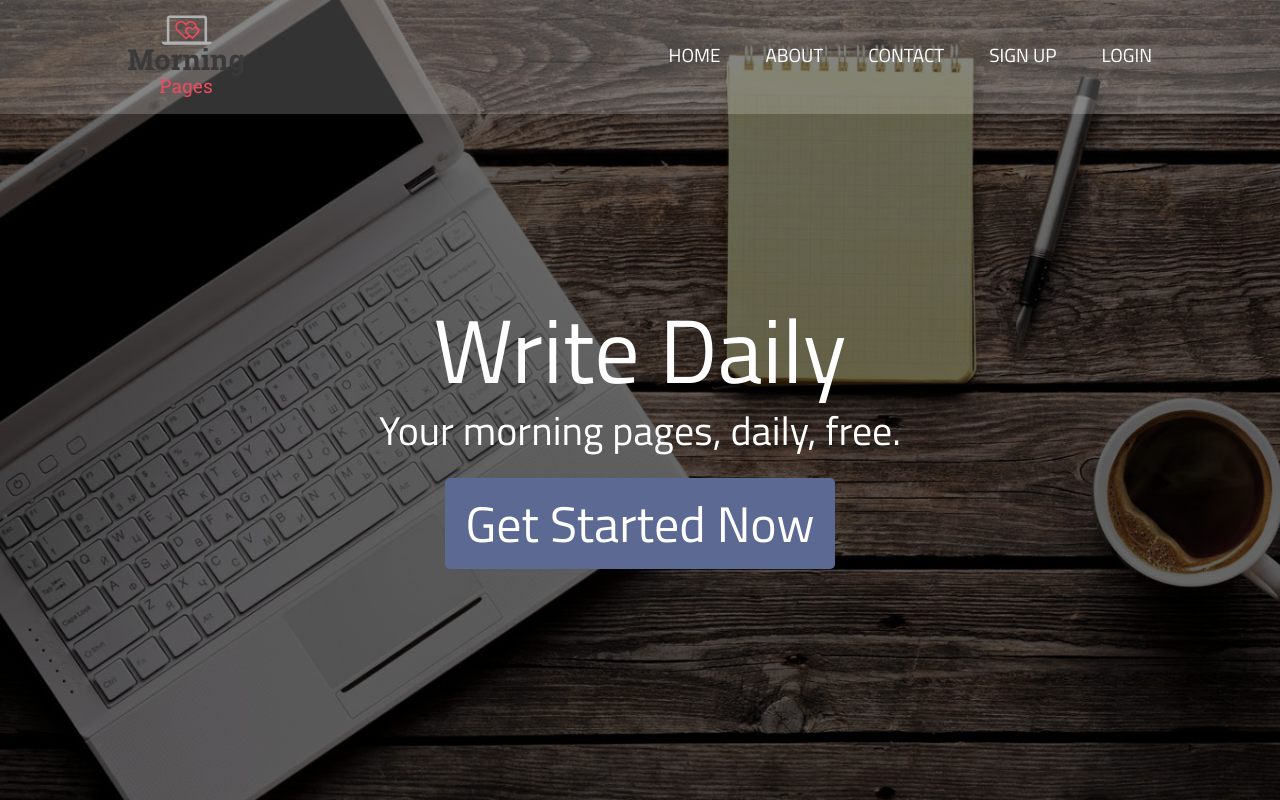
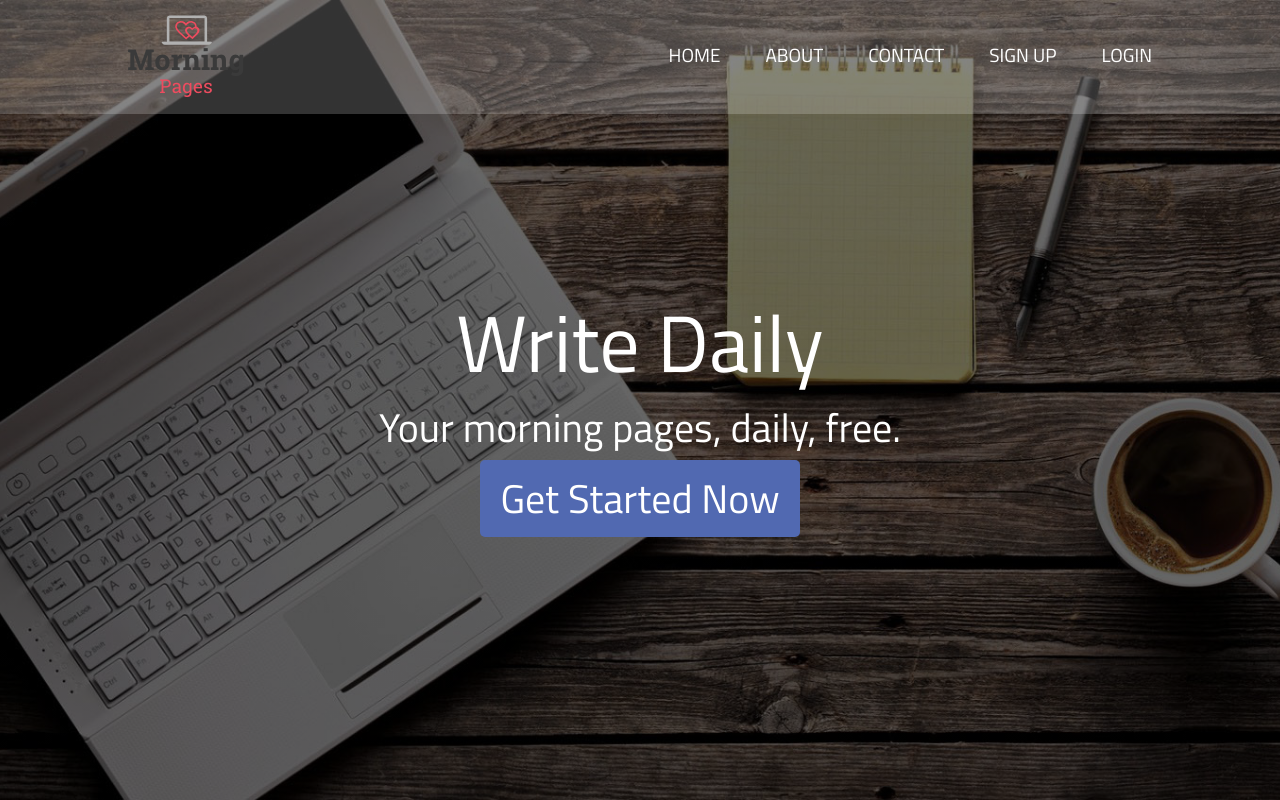
Before and after one commit to SiGm4/free-page-writing, a PHP site: page / in a window 1280 px wide. Run offline with PHP 8.4, Linux system fonts and the light colour scheme; some libraries are stand-ins or nearby versions.

Commit message:
queries done?

```diff
--- a/style.css
+++ b/style.css
@@ -1,9 +1,5 @@
 body {
   font-family: "Titillium Web", sans-serif;
-}
-
-.container-fluid {
-  height: 100%;
 }
 
 nav {
@@ -74,7 +70,7 @@ ul.nav > li > a:focus {
 
 #getStartedBtn {
   background: royalblue;
-  filter: grayscale(65%);
+  filter: grayscale(40%);
   /* margin-top: 35px;
   font-size: 40px; */
   border: 0;
@@ -83,7 +79,7 @@ ul.nav > li > a:focus {
 }
 
 #getStartedBtn:hover {
-  filter: grayscale(40%);
+  filter: grayscale(30%);
 }
 
 #getStartedBtn:active {
@@ -130,145 +126,70 @@ ul.nav > li > a:focus {
 }
 
 @media screen and (max-width: 599px) {
+  .content {
+    margin-top: 110%;
+  }
+
   h1 {
     font-size: 5rem;
   }
 
-  h2 {
-    font-size: 2rem;
-    margin-top: 0;
+  h2,
+  #getStartedBtn {
+    font-size: 2.5rem;
+  }
+}
+
+@media screen and (min-width: 600px) {
+  .content {
+    margin-top: 50%;
   }
 
+  h1 {
+    font-size: 8rem !important;
+  }
+
+  h2,
+  #getStartedBtn {
+    font-size: 4rem;
+  }
+}
+
+@media screen and (min-width: 900px) and (orientation: landscape) {
+  .content {
+    margin-top: 30%;
+  }
+
+  h1 {
+    font-size: 7rem !important;
+  }
+
+  h2,
   #getStartedBtn {
     font-size: 3rem;
   }
 }
 
-@media screen and (max-width: 599px) and (orientation: portrait) {
-  .content {
-    margin-top: 14rem;
-  }
-}
-
-@media screen and (max-width: 599px) and (orientation: landscape) {
-  .content {
-    margin-top: 10rem;
-  }
-}
-
-@media screen and (min-width: 600px) {
+@media screen and (min-width: 900px) {
   h1 {
-    font-size: 9rem !important;
+    font-size: 8rem !important;
   }
 
-  h2 {
-    font-size: 4rem;
-    margin-top: 0;
-  }
-
+  h2,
   #getStartedBtn {
-    font-size: 5rem;
-  }
-
-  .jumbotron {
-    padding-top: 0;
-    padding-bottom: 0;
-  }
-}
-
-@media screen and (min-width: 600px) and (orientation: portrait) {
-  .content {
-    margin-top: 30rem;
-  }
-}
-
-@media screen and (min-width: 600px) and (orientation: landscape) {
-  .content {
-    margin-top: 12rem;
-  }
-
-  h1 {
-    font-size: 4em !important;
-  }
-
-  h2 {
-    font-size: 2em !important;
-  }
-
-  #getStartedBtn {
-    font-size: 2em;
-  }
-}
-
-@media screen and (min-width: 900px) {
-  h1 {
-    font-size: 13rem !important;
-  }
-
-  h2 {
-    font-size: 5rem;
-  }
-
-  #getStartedBtn {
-    font-size: 6rem;
-    margin-top: 1.5rem;
-  }
-}
-
-@media screen and (min-width: 900px) and (orientation: portrait) {
-  .content {
-    margin-top: 45rem !important;
-  }
-}
-
-@media screen and (min-width: 900px) and (orientation: landscape) {
-  .content {
-    margin-top: 25rem !important;
-  }
-
-  h1 {
-    font-size: 10rem !important;
-  }
-
-  h2 {
-    font-size: 5rem !important;
+    font-size: 4rem !important;
   }
 }
 
 @media screen and (min-width: 1200px) {
   .content {
-    margin-top: 30rem !important;
-  }
-
-  h1 {
-    font-size: 9rem !important;
-  }
-
-  h2 {
-    margin-top: 0;
-    font-size: 4rem !important;
-  }
-
-  #getStartedBtn {
-    font-size: 5rem;
+    margin-top: 20% !important;
   }
 }
 
 @media screen and (min-width: 1800px) {
   .content {
-    margin-top: 52rem !important;
-    margin-left: 70rem !important;
-  }
-
-  h1 {
-    font-size: 11rem !important;
-  }
-
-  h2 {
-    font-size: 4rem;
-  }
-
-  #getStartedBtn {
-    font-size: 5rem;
+    margin-top: 25% !important;
+    margin-left: 36%;
   }
 }
```
